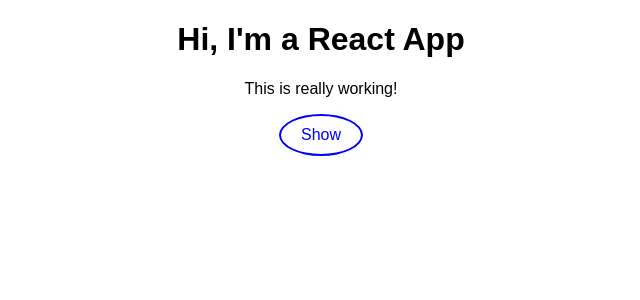
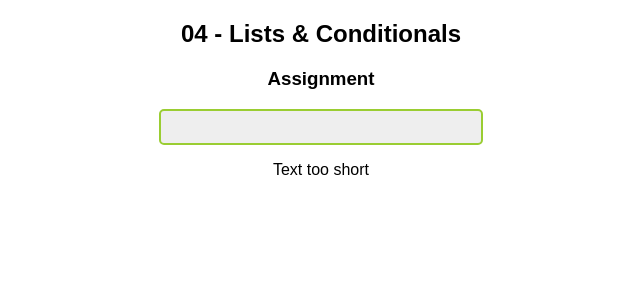
Before and after one commit to Anik7303/react-the-complete-guide, a React (Create React App) app: page / in a window 1280 px wide. Shown: the top 300 px of the page, without its empty margins (319-959 px from the left). Built offline with nearby package versions, Linux system fonts and the light colour scheme.

Commit message:
finished assgnment

```diff
--- a/src/App.css
+++ b/src/App.css
@@ -16,3 +16,7 @@
 .btn:focus {
     outline: none;
 }
+
+input:focus {
+    outline: none;
+}
--- a/src/App.js
+++ b/src/App.js
@@ -1,78 +1,51 @@
 import React, { Component } from "react";
-// import React, { useState } from "react";
 import "./App.css";
-import Person from "./Person/Person";
+import ValidationComponent from "./ValidationComponent/ValidationComponent";
+import CharComponent from "./CharComponent/CharComponent";
 
 class App extends Component {
     state = {
-        persons: [
-            { id: "asdlf", name: "Max", age: 28 },
-            { id: "eghet", name: "Manu", age: 29, hobbies: ["Racing"] },
-            { id: "weqr3", name: "Stephane", age: 26 },
-        ],
-        showPersons: false,
+        userInput: "",
     };
 
-    deletePersonHandler = (personIndex) => {
-        // const persons = this.state.persons.slice();
-        const persons = [...this.state.persons];
-        persons.splice(personIndex, 1);
-        this.setState({ persons: persons });
+    showLengthHandler = (event) => {
+        this.setState({
+            userInput: event.target.value,
+        });
     };
 
-    changeNameHandler = (event, id) => {
-        if (event && id) {
-            const persons = [...this.state.persons].map((person) => {
-                const temp = { ...person };
-                // const temp = Object.assign({}, person);
-                if (temp.id === id) {
-                    temp.name = event.target.value;
-                }
-                return temp;
-            });
-            this.setState({
-                persons: persons,
-            });
-        }
-    };
-
-    togglePersons = () => {
-        const doesShow = this.state.showPersons;
+    deleteCharHandler = (event, index) => {
+        const chars = this.state.userInput.split("");
+        chars.splice(index, 1);
         this.setState({
-            showPersons: !doesShow,
+            userInput: chars.join(""),
         });
     };
 
     render() {
-        const style = {
+        const inputStyle = {
+            backgroundColor: "#eee",
             font: "inherit",
-            border: "2px solid blue",
-            padding: "10px 20px",
-            cursor: "pointer",
-            borderRadius: "50%",
+            fontSize: "1.2rem",
+            border: "2px solid yellowgreen",
+            borderRadius: "5px",
+            padding: "5px 10px",
+            width: "300px",
         };
 
-        let persons = null;
-        if (this.state.showPersons) {
-            persons = (
+        let charComponents = null;
+        if (this.state.userInput.length > 0) {
+            charComponents = (
                 <div>
-                    {this.state.persons.map((person, index) => {
+                    {[...this.state.userInput].map((letter, index) => {
                         return (
-                            <Person
-                                key={person.id}
-                                className="person"
-                                name={person.name}
-                                age={person.age}
-                                click={this.deletePersonHandler.bind(
-                                    null,
-                                    index
-                                )}
-                                changeName={(event) =>
-                                    this.changeNameHandler(event, person.id)
+                            <CharComponent
+                                key={index}
+                                letter={letter}
+                                click={(event) =>
+                                    this.deleteCharHandler(event, index)
                                 }
-                            >
-                                {person.hobbies}
-                            </Person>
+                            />
                         );
                     })}
                 </div>
@@ -81,108 +54,20 @@
 
         return (
             <div className="App">
-                <h1>Hi, I'm a React App</h1>
-                <p>This is really working!</p>
-                <button
-                    className="btn"
-                    style={style}
-                    onClick={this.togglePersons}
-                >
-                    {this.state.showPersons ? "Hide" : "Show"}
-                </button>
-                {persons}
+                <h2>04 - Lists & Conditionals</h2>
+                <h3>Assignment</h3>
+                <input
+                    style={inputStyle}
+                    type="text"
+                    onChange={this.showLengthHandler}
+                    value={this.state.userInput}
+                />
+                <p>{this.state.userInput}</p>
+                <ValidationComponent textLength={this.state.userInput.length} />
+                {charComponents}
             </div>
         );
     }
 }
 
 export default App;
-
-// const app = (props) => {
-//     const style = {
-//         font: "inherit",
-//         border: "2px solid blue",
-//         padding: "10px 20px",
-//         cursor: "pointer",
-//         borderRadius: "10px",
-//     };
-
-//     const [personsState, setPersonsState] = useState({
-//         persons: [
-//             { id: "asdlf", name: "Max", age: 28 },
-//             { id: "eghet", name: "Manu", age: 29, hobbies: ["Racing"] },
-//             { id: "weqr3", name: "Stephane", age: 26 },
-//         ],
-//         showPersons: false,
-//     });
-
-//     const deletePerson = (personIndex) => {
-//         const persons = personsState.persons.filter(
-//             (person, index) => index !== personIndex
-//         );
-//         setPersonsState({
-//             persons: persons,
-//             showPersons: personsState.showPersons,
-//         });
-//     };
-
-//     const changeNameHandler = (event, id) => {
-//         if (event && id) {
-//             const persons = personsState.persons.map((person) => {
-//                 const temp = { ...person };
-//                 if (temp.id === id) temp.name = event.target.value;
-//                 return temp;
-//             });
-//             setPersonsState({
-//                 persons: persons,
-//                 showPersons: personsState.showPersons,
-//             });
-//         }
-//     };
-
-//     const togglePersons = () => {
-//         const doesShow = personsState.showPersons;
-//         setPersonsState({
-//             persons: personsState.persons,
-//             showPersons: !doesShow,
-//         });
-//     };
-
-//     let persons = null;
-
-//     if (personsState.showPersons) {
-//         persons = (
-//             <div>
-//                 {personsState.persons.map((person, index) => {
-//                     return (
-//                         <Person
-//                             key={person.id}
-//                             className="person"
-//                             name={person.name}
-//                             age={person.age}
-//                             click={deletePerson.bind(null, index)}
-//                             changeName={(event) =>
-//                                 changeNameHandler(event, person.id)
-//                             }
-//                         >
-//                             {person.hobbies}
-//                         </Person>
-//                     );
-//                 })}
-//             </div>
-//         );
-//     }
-
-//     return (
-//         <div className="App">
-//             <h1>Hi, I'm a React App</h1>
-//             <p>This is really working!</p>
-//             <button className="btn" style={style} onClick={togglePersons}>
-//                 Show Persons
-//             </button>
-//             {persons}
-//         </div>
-//     );
-// };
-
-// export default app;
--- /dev/null
+++ b/src/CharComponent/CharComponent.js
@@ -0,0 +1,19 @@
+import React from "react";
+
+const char = (props) => {
+    const style = {
+        display: "inline-block",
+        padding: "16px",
+        textAlign: "center",
+        margin: "16px",
+        border: "1px solid black",
+    };
+
+    return (
+        <p style={style} onClick={props.click}>
+            {props.letter}
+        </p>
+    );
+};
+
+export default char;
--- a/src/Person/Person.css
+++ /dev/null
@@ -1,8 +0,0 @@
-.Person {
-    width: 60%;
-    border: 1px solid #eee;
-    box-shadow: 0 2px 3px #ccc;
-    padding: 16px;
-    text-align: center;
-    margin: 16px auto;
-}
--- a/src/Person/Person.js
+++ /dev/null
@@ -1,29 +0,0 @@
-import React from "react";
-import "./Person.css";
-
-const person = (props) => {
-    return (
-        <div className="Person">
-            <p className={props.className} onClick={props.click}>
-                I'm a {props.name} and I am {props.age} years old!
-            </p>
-            <p>{props.children}</p>
-            <input type="text" onChange={props.changeName} value={props.name} />
-        </div>
-    );
-};
-
-// class Person extends Component {
-//     render() {
-//         return (
-//             <p class={this.props.className}>
-//                 I'm a {this.props.name} and I am{" "}
-//                 {Math.floor(Math.random() * 30 + 70)} years old!
-//             </p>
-//             <p>{props.children}</p>
-//         );
-//     }
-// }
-
-export default person;
-// export default Person;
--- /dev/null
+++ b/src/ValidationComponent/ValidationComponent.js
@@ -0,0 +1,15 @@
+import React from "react";
+
+const validation = (props) => {
+    let text = "Text too short";
+    if (props.textLength > 5) {
+        text = "Text long enough";
+    }
+    return (
+        <div>
+            <p>{text}</p>
+        </div>
+    );
+};
+
+export default validation;
```
